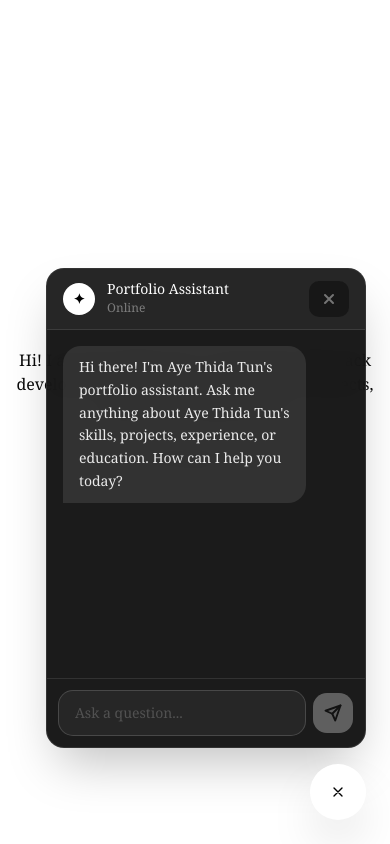
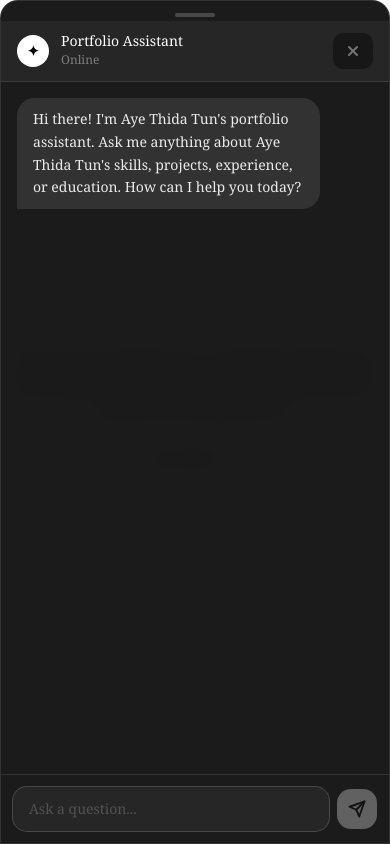
Before and after one commit to AyeThidaTun/portfolio-v2, a Next.js app: page / in a window 390 px wide. Both pictures are taken after a click on the button 338 px from the left and 792 px from the top of the page. Built offline with nearby package versions, Linux system fonts and the light colour scheme; some icons are missing.

Commit message:
feat: make chat bubble responsive

```diff
--- a/app/_components/chat-widget.tsx
+++ b/app/_components/chat-widget.tsx
@@ -49,18 +49,22 @@ export default function ChatWidget() {
 		<>
 			{/* PANEL — only visible when open===true */}
 			<div
-				className={`fixed bottom-24 right-6 z-50 w-80 sm:w-96 flex flex-col rounded-2xl shadow-2xl
-          overflow-hidden transition-all duration-300 origin-bottom-right backdrop-blur-md ${
+				className={`fixed z-50 flex flex-col shadow-2xl overflow-hidden transition-all duration-300 backdrop-blur-md
+					bottom-0 right-0 w-full h-dvh rounded-t-2xl
+					sm:h-[480px] sm:bottom-24 sm:right-6 sm:w-96 sm:rounded-2xl sm:origin-bottom-right ${
 						open
 							? "opacity-100 scale-100 pointer-events-auto"
 							: "opacity-0 scale-95 pointer-events-none"
 					}`}
 				style={{
-					height: "480px",
 					background: "rgba(15, 15, 15, 0.95)",
 					border: "1px solid rgba(255,255,255,0.1)",
 				}}
 			>
+				{/* Drag handle — mobile only */}
+				<div className="flex justify-center pt-3 pb-1 sm:hidden">
+					<div className="w-10 h-1 rounded-full bg-white/20" />
+				</div>
 				{/* HEADER */}
 				<div className="flex items-center gap-3 px-4 py-3 border-b border-white/10 bg-white/5">
 					<div className="w-8 h-8 rounded-full bg-white text-black flex items-center justify-center text-sm font-bold select-none">
@@ -166,7 +170,9 @@ export default function ChatWidget() {
 			{/* FLOATING BUBBLE */}
 			<Button
 				onClick={() => setOpen((prev) => !prev)}
-				className="fixed bottom-6 right-6 z-50 w-14 h-14 rounded-full bg-white text-black shadow-2xl flex items-center justify-center hover:scale-110 hover:bg-neutral-200 active:scale-95 transition-all duration-300"
+				className={`fixed bottom-4 right-4 sm:bottom-6 sm:right-6 z-50 w-14 h-14 rounded-full bg-white text-black shadow-2xl flex items-center justify-center hover:scale-110 hover:bg-neutral-200 active:scale-95 transition-all duration-300 ${
+					open ? "hidden sm:flex" : "flex"
+				}`}
 			>
 				{open ? (
 					// X icon when panel is open
```
